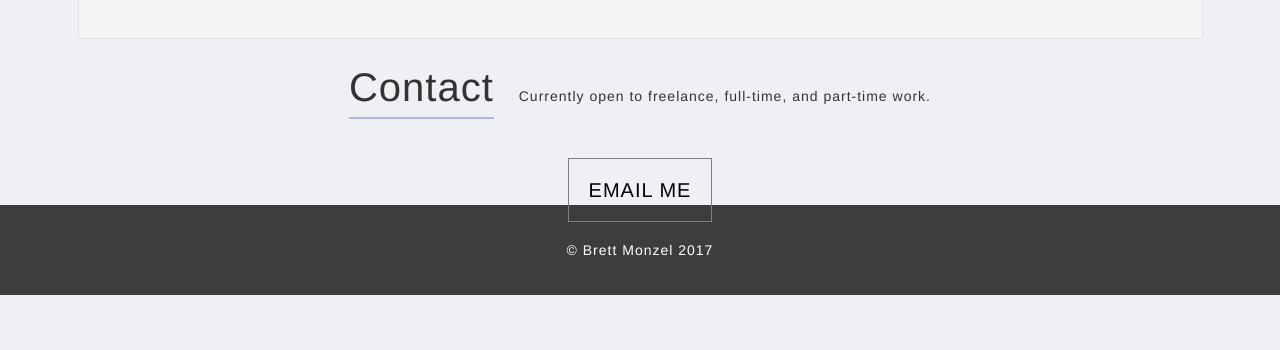
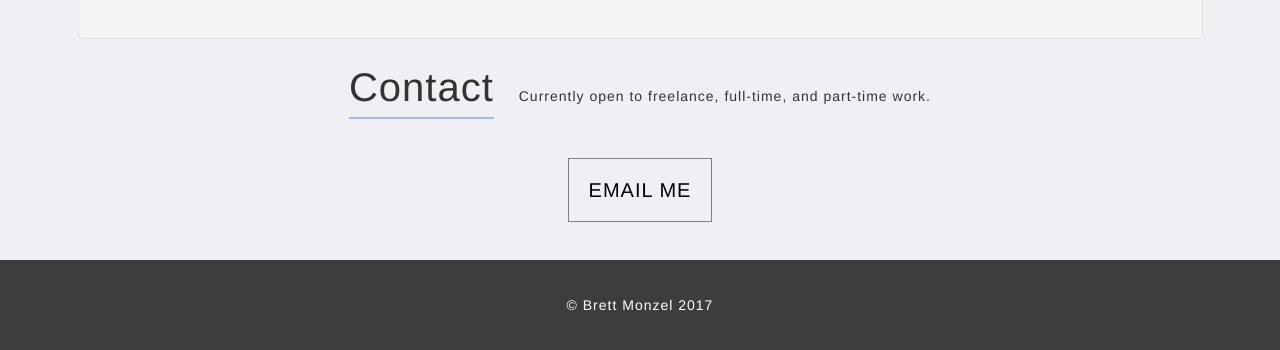
Before and after one commit to monzelb/portfolio, a PHP site: page / in a window 1280 px wide. Shown: the part 4763-5113 px from the top of the page. Before the commit the page ends 5058 px from the top, so only its background shows below. Run offline with PHP 8.4, Linux system fonts and the light colour scheme; some libraries are stand-ins or nearby versions.

Commit message:
Update main.css

```diff
--- a/assets/css/main.css
+++ b/assets/css/main.css
@@ -324,6 +324,7 @@ body {
 .contact-section{
   margin-top: -55px;
   padding-top: 55px;
+   padding-bottom:55px;
   /*height:340px;*/
   background-color: #eff0f4;
 }
```
